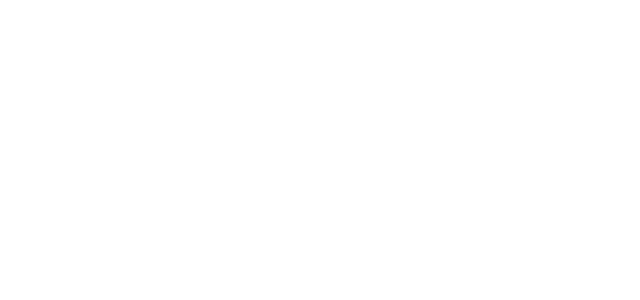
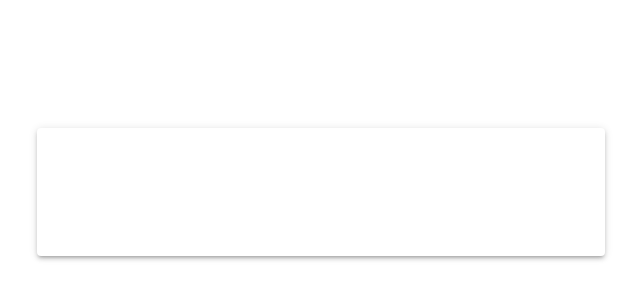
Before and after one commit to DrummerDee/-Wecare, a React (Create React App) app in the folder we-care/: page /Loginmem in a window 1280 px wide. Before the commit this address had no page. Shown: the part 192-492 px from the top of the page, without its empty margins (311-951 px from the left). Built offline with nearby package versions, Linux system fonts and the light colour scheme.

Commit message:
Fixed Login page

```diff
--- a/we-care/src/App.js
+++ b/we-care/src/App.js
@@ -15,7 +15,7 @@
       <Routes>
       <Route path="/" element={<Homepage/>}/>
       <Route path="/employee-login" element={<LoginEmp/>}/>
-      <Route path="/member-login" element={<LoginMem/>}/>
+      <Route path="/Loginmem" element={<LoginMem/>}/>
       <Route path="/sign-up" element={<Signup/>}/>
       </Routes>
     </Router>
--- a/we-care/src/Pages/Homepage.js
+++ b/we-care/src/Pages/Homepage.js
@@ -3,6 +3,7 @@
 import Navbar from "../Components/Navbar";
 import Tab from '../Components/Tab';
 import Button from "@mui/material/Button";
+
 
 
 const Homepage = () => {
--- a/we-care/src/Pages/LoginMem.js
+++ b/we-care/src/Pages/LoginMem.js
@@ -1,8 +1,33 @@
 import React from 'react'
+import {Grid,Container, Paper} from "@mui/material"
 
 const LoginMem = () => {
+  console.log('Login member page');
   return (
-    <div>LoginMem</div>
+    <Container maxWidth="sm">
+      <Grid container
+        spacing={2}
+        direction = 'column'
+        justifyContent='center'
+        style = {{minHeight:'100vh'}}
+        >
+  <Paper elevation={3} sx={{padding:5}}>
+  <Grid container
+        spacing={2}
+        direction = 'column'
+        >
+          <Grid item xs={8}>
+  </Grid>
+  <Grid item xs={4}>
+  </Grid>
+  <Grid item xs={4}>
+  </Grid>
+  <Grid item xs={8}>
+  </Grid>
+      </Grid>
+  </Paper>
+</Grid>
+    </Container>
   )
 }
 export default LoginMem;
--- a/we-care/src/Pages/Signup.js
+++ b/we-care/src/Pages/Signup.js
@@ -6,7 +6,7 @@
 
 
   return (
-      <></>
+      <>Sign up </>
   )
 }
 
```
